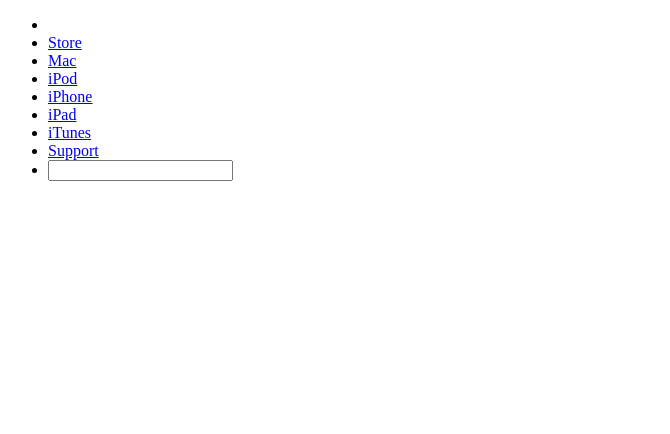
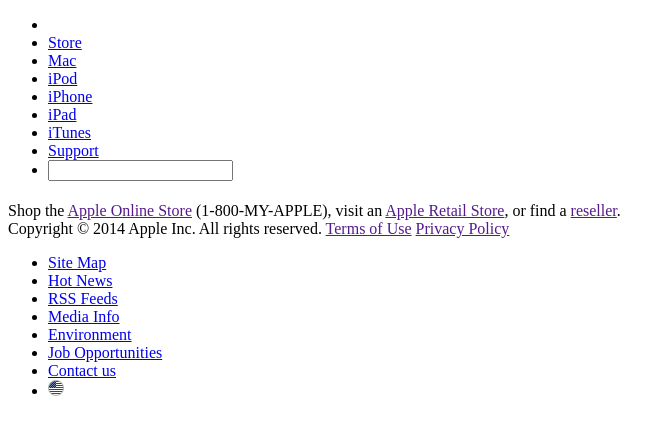
Before and after one commit to rsundar/Apple-clone, a plain HTML site: page index.html in a window 1280 px wide. Shown: the whole page, without its empty margins (0-670 px from the left). Drawn offline with Linux system fonts and the light colour scheme.

Commit message:
finished index.html

```diff
--- a/index.html
+++ b/index.html
@@ -7,6 +7,7 @@
         <link rel="stylesheet" type="text/css" href="stylesheets/styles.css">
         <title>Apple</title>
     </head>
+    <body>
         <main>
             <nav>
                 <ul>
@@ -21,10 +22,45 @@
                     <li><input type="text" value=""> <span></span></li>
                 </ul>
             </nav>
+        </main>
         <header>
             <h1></h1>
             <h2></h2>
             <h3></h3>
         </header>
-    </main>
+        <footer>
+            <aside class="product-gallery">
+                <div><a href="#" class="product a-1"></a></div>
+                <div><a href="#" class="product a-2"></a></div>
+                <div><a href="#" class="product a-3"></a></div>
+                <div><a href="#" class="product a-4"></a></div>
+            </aside>
+            <div class="links-wrapper">
+                <div class="links-column-1">
+                    <div>
+                        Shop the <a href="">Apple Online Store</a> (1-800-MY-APPLE), visit an <a href="">Apple Retail Store</a>, or find a <a href="">reseller</a>.
+                    </div>
+                    <div>
+                        Copyright &copy; 2014 Apple Inc. All rights reserved. <a href="">Terms of Use</a> <a href="">Privacy Policy</a>
+                    </div>
+                </div>
+                <div class="links-column-2">
+                    <ul>
+                        <li><a href="#">Site Map</a></li>
+                        <li><a href="#">Hot News</a></li>
+                        <li><a href="#">RSS Feeds</a></li>
+                        <li><a href="#">Media Info</a></li>
+                        <li><a href="#">Environment</a></li>
+                        <li><a href="#">Job Opportunities</a></li>
+                        <li><a href="#">Contact us</a></li>
+                        <li>
+                            <a href="#">
+                                <img src="assets/images/usa.png" alt="">
+                            </a>
+                        </li>
+                    </ul>
+                </div>
+            </div>
+        </footer>
+    </body>
 </html>
```
Lines whose indentation alone changed are shown as unchanged.
